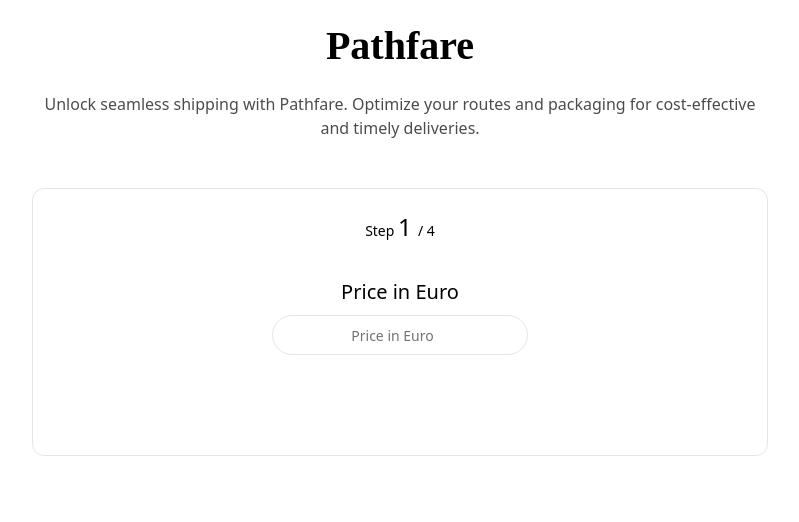
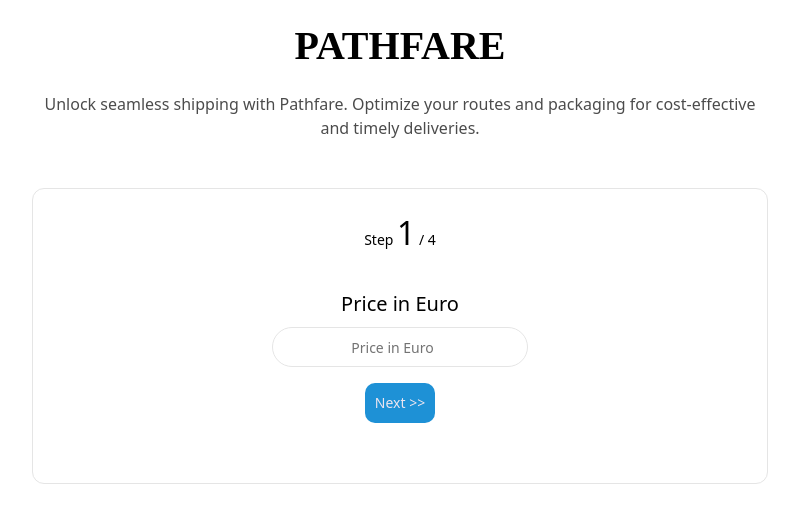
Before and after one commit to shepherd-06/PATHFARE, a Next.js app: page / in a window 1280 px wide. Shown: the top 522 px of the page, without its empty margins (240-1039 px from the left). Built offline with nearby package versions, Linux system fonts and the light colour scheme.

Commit message:
update the missing css issue with the bttns.

```diff
--- a/src/app/page.tsx
+++ b/src/app/page.tsx
@@ -1,73 +1,113 @@
 'use client';
 
-import React, {useState, useRef, useEffect} from 'react';
-import {Button} from '@/components/ui/button';
-import {Input} from '@/components/ui/input';
-import {cn} from '@/lib/utils';
-import {Confetti} from '@/components/ui/confetti';
+import React, { Component, createRef } from 'react';
+import { Button } from '@/components/ui/button';
+import { Input } from '@/components/ui/input';
+import { cn } from '@/lib/utils';
 
 const steps = [
-  {id: 1, label: 'Price in Euro', type: 'number', suffix: '€'},
-  {id: 2, label: 'Distance in Meter', type: 'number', suffix: 'm'},
-  {id: 3, label: 'Number of Items', type: 'number', suffix: 'items'},
-  {id: 4, label: 'Delivery Time and Date', type: 'date', type2: 'time'},
+  { id: 1, label: 'Price in Euro', type: 'number', suffix: '€' },
+  { id: 2, label: 'Distance in Meter', type: 'number', suffix: 'm' },
+  { id: 3, label: 'Number of Items', type: 'number', suffix: 'items' },
+  { id: 4, label: 'Delivery Time and Date', type: 'date', type2: 'time' },
 ];
 
-export default function Home() {
-  const [currentStep, setCurrentStep] = useState(1);
-  const [inputValues, setInputValues] = useState<{[key: number]: string}>({});
-  const [total, setTotal] = useState<number | null>(null);
-  const [showConfetti, setShowConfetti] = useState(false);
-  const [transitionDirection, setTransitionDirection] = useState('slide-in-right');
-  const [showForm, setShowForm] = useState(true);
-  const [currentDate, setCurrentDate] = useState(new Date());
-  const stepRef = useRef(null);
+interface State {
+  currentStep: number;
+  inputValues: { [key: number]: string };
+  total: number | null;
+  showConfetti: boolean;
+  transitionDirection: string;
+  showForm: boolean;
+  currentDate: Date;
+}
 
-  const handleInputChange = (e: React.ChangeEvent<HTMLInputElement>) => {
+export default class Home extends Component<{}, State> {
+  stepRef: React.RefObject<HTMLDivElement>;
+  intervalId: NodeJS.Timeout | null = null;
+
+  constructor(props: {}) {
+    super(props);
+    this.state = {
+      currentStep: 1,
+      inputValues: {},
+      total: null,
+      showConfetti: false,
+      transitionDirection: 'slide-in-right',
+      showForm: true,
+      currentDate: new Date(),
+    };
+    this.stepRef = createRef();
+  }
+
+  componentDidMount() {
+    this.intervalId = setInterval(() => {
+      this.setState({ currentDate: new Date() });
+    }, 1000);
+  }
+
+  componentDidUpdate(_prevProps: {}, prevState: State) {
+    if (this.state.transitionDirection !== '' && prevState.transitionDirection !== this.state.transitionDirection) {
+      setTimeout(() => {
+        this.setState({ transitionDirection: '' });
+      }, 1000);
+    }
+  }
+
+  componentWillUnmount() {
+    if (this.intervalId) clearInterval(this.intervalId);
+  }
+
+  handleInputChange = (e: React.ChangeEvent<HTMLInputElement>) => {
+    const { currentStep, inputValues } = this.state;
     const value = e.target.value;
+
     if (currentStep !== 3) {
-      // For price and distance, allow only positive numbers
       if (/^\d*\.?\d*$/.test(value)) {
-        setInputValues({...inputValues, [currentStep]: value});
+        this.setState({ inputValues: { ...inputValues, [currentStep]: value } });
       }
     } else {
-      // For number of items, allow only positive integers
       if (/^\d+$/.test(value)) {
-        setInputValues({...inputValues, [currentStep]: value});
+        this.setState({ inputValues: { ...inputValues, [currentStep]: value } });
       }
     }
   };
 
-  const handleNext = () => {
+  handleNext = () => {
+    const { currentStep, inputValues } = this.state;
     if (currentStep < steps.length) {
-      setTransitionDirection('slide-in-right');
-      setCurrentStep(prevStep => prevStep + 1);
+      this.setState({
+        transitionDirection: 'slide-in-right',
+        currentStep: currentStep + 1,
+      });
     } else {
-      // Simulate total calculation with animation
       let calculatedTotal = 0;
       Object.values(inputValues).forEach(value => {
-        calculatedTotal += parseFloat(value as string || '0');
+        calculatedTotal += parseFloat(value || '0');
       });
-      setShowConfetti(true);
-      animateTotal(calculatedTotal);
-      setShowForm(false); // Hide the form
+      this.setState({ showConfetti: true, showForm: false }, () => {
+        this.animateTotal(calculatedTotal);
+      });
     }
   };
 
-  const handlePrevious = () => {
+  handlePrevious = () => {
+    const { currentStep } = this.state;
     if (currentStep > 1) {
-      setTransitionDirection('slide-out-left');
-      setCurrentStep(prevStep => prevStep - 1);
+      this.setState({
+        transitionDirection: 'slide-out-left',
+        currentStep: currentStep - 1,
+      });
     }
   };
 
-  const animateTotal = (finalTotal: number) => {
+  animateTotal = (finalTotal: number) => {
     let start = 0;
-    const duration = 2000; // Animation duration in milliseconds
+    const duration = 2000;
     const step = (timestamp: number) => {
       if (!start) start = timestamp;
       const progress = Math.min((timestamp - start) / duration, 1);
-      setTotal(Math.floor(progress * finalTotal));
+      this.setState({ total: Math.floor(progress * finalTotal) });
       if (progress < 1) {
         requestAnimationFrame(step);
       }
@@ -75,116 +115,123 @@
     requestAnimationFrame(step);
   };
 
-  useEffect(() => {
-    if (transitionDirection) {
-      const timer = setTimeout(() => {
-        setTransitionDirection('');
-      }, 1000); // Match the animation duration
-      return () => clearTimeout(timer);
-    }
-  }, [currentStep]);
-
-  useEffect(() => {
-    const intervalId = setInterval(() => {
-      setCurrentDate(new Date());
-    }, 1000); // Update every second
-
-    return () => clearInterval(intervalId); // Clean up on unmount
-  }, []);
-
-  const formatDate = (date: Date) => {
+  formatDate = (date: Date) => {
     return date.toLocaleDateString('en-US', {
-      year: 'numeric',
-      month: 'long',
-      day: 'numeric',
+      year: 'numeric', month: 'long', day: 'numeric'
     });
   };
 
-  const formatTime = (date: Date) => {
+  formatTime = (date: Date) => {
     return date.toLocaleTimeString('en-US', {
-      hour: '2-digit',
-      minute: '2-digit',
-      second: '2-digit',
+      hour: '2-digit', minute: '2-digit', second: '2-digit'
     });
   };
 
+  render() {
+    const { currentStep, inputValues, total, showConfetti, transitionDirection, showForm, currentDate } = this.state;
+
     return (
       <div className="container mx-auto p-4 max-w-3xl text-center">
-      <h1 className="text-h1 font-bold mb-4 text-primary">Pathfare</h1>
+        <h1 className="text-h1 font-bold mb-4 text-primary" style={{ fontFamily: 'Bona Nova SC' }}>PATHFARE</h1>
         <h5 className="text-body opacity-70">
-        Unlock seamless shipping with Pathfare. Optimize your routes and packaging for cost-effective and timely
-        deliveries.
+          Unlock seamless shipping with Pathfare. Optimize your routes and packaging for cost-effective and timely deliveries.
         </h5>
 
         {showForm && (
-        <div className="mt-12 border border-border rounded-xl" style={{
-          paddingTop: "20px", paddingBottom: "20px"
-        }}>
+          <div className="mt-12 border border-border rounded-xl pt-5 pb-5">
             <div className="mb-4 text-text">
               {currentStep < steps.length ? (
-              <text className="text-small">
-                Step <span className="text-h3"> {currentStep} </span> / {steps.length}
-              </text>
+                <span className="text-small">Step <span className="text-h2">{currentStep}</span> / {steps.length}</span>
               ) : (
-              <text className="text-h4">Final Step</text>
+                <span className="text-h4">Total</span>
               )}
             </div>
 
-          <div
-            ref={stepRef}
-            className={cn("transition-transform duration-500", transitionDirection)}
-          >
+            <div ref={this.stepRef} className={cn("transition-transform duration-500", transitionDirection)}>
               {currentStep <= steps.length && (
                 <div key={currentStep} className="mb-6 p-4">
                   <div className="mb-2 text-text">
                     <h4 className="text-h4">{steps[currentStep - 1].label}</h4>
                   </div>
-                {currentStep !== 4 ? (
+                  {currentStep === 4 ? (
+                    <div className="text-center">
+                      <div className="mb-4">
+                        <label className="block text-sm font-medium text-gray-700">Select Date</label>
+                        <input
+                          type="date"
+                          defaultValue={this.state.currentDate.toISOString().split('T')[0]} // 'YYYY-MM-DD'
+                          onChange={(e) =>
+                            this.setState({
+                              inputValues: {
+                                ...inputValues,
+                                [4]: `${e.target.value} ${inputValues[4]?.split(' ')[1] || this.formatTime(currentDate)}`
+                              }
+                            })
+                          }
+                          className="rounded-md p-2 border mt-1 text-center"
+                        />
+                      </div>
+                      <div>
+                        <label className="block text-sm font-medium text-gray-700">Select Time</label>
+                        <input
+                          type="time"
+                          defaultValue={this.state.currentDate.toTimeString().slice(0, 5)} // 'HH:MM'
+                          onChange={(e) =>
+                            this.setState({
+                              inputValues: {
+                                ...inputValues,
+                                [4]: `${inputValues[4]?.split(' ')[0] || this.state.currentDate.toISOString().split('T')[0]} ${e.target.value}`
+                              }
+                            })
+                          }
+                          className="rounded-md p-2 border mt-1 text-center"
+                        />
+                      </div>
+                    </div>
+                  ) : (
                     <Input
                       type={steps[currentStep - 1].type}
                       placeholder={steps[currentStep - 1].label}
-                    onChange={handleInputChange}
+                      onChange={this.handleInputChange}
                       value={inputValues[currentStep] || ''}
                       className="rounded-full bg-secondary/50 text-center mx-auto w-64"
+                      required
                     />
-                ) : (
-                  <div className="text-center">
-                    <h4 className="text-h4">{formatDate(currentDate)}</h4>
-                    <h4 className="text-h4">{formatTime(currentDate)}</h4>
+                  )}
+
+
+                  <div className="flex justify-center gap-8 mt-4">
+                    {currentStep > 1 && (
+                      <Button onClick={this.handlePrevious} style={{
+                        borderRadius: "10px",
+                        color: "#003B36",
+                        border: "1px dashed #1E91D6",
+                        paddingLeft: "10px",
+                        paddingRight: "10px"
+                      }}>
+                        Previous
+                      </Button>
+                    )}
+                    {currentStep <= steps.length && (
+                      <Button onClick={this.handleNext} style={{
+                        background: "#1E91D6",
+                        borderRadius: "10px",
+                        color: "#ECE5F0",
+                        paddingLeft: "10px",
+                        paddingRight: "10px"
+                      }}>
+                        {currentStep === steps.length ? 'Calculate Total' : 'Next >>'}
+                      </Button>
+                    )}
+                  </div>
                 </div>
               )}
             </div>
-            )}
-          </div>
-
-          {currentStep > 1 && (
-            <Button variant="outline" onClick={handlePrevious} className="mr-2">
-              Previous
-            </Button>
-          )}
-          {currentStep <= steps.length ? (
-            <Button onClick={handleNext}>
-              {currentStep === steps.length ? 'Calculate Total' : 'Next '}
-              &gt;&gt;
-            </Button>
-          ) : null}
           </div>
         )}
 
         {!showForm && total !== null && (
           <div className="mt-12">
-          <Confetti
-            active={showConfetti}
-            config={{
-              angle: 90,
-              spread: 45,
-              startVelocity: 45,
-              elementCount: 180,
-              dragFriction: 0.1,
-              duration: 3000,
-              stagger: 0,
-            }}
-          />
             <div className="text-4xl font-bold mt-6 text-primary">Total: €{total.toFixed(2)}</div>
             {Object.entries(inputValues).map(([step, value]) => (
               <div key={step} className="mt-2">
@@ -196,3 +243,4 @@
       </div>
     );
   }
+}
```
Lines whose indentation alone changed are shown as unchanged.
